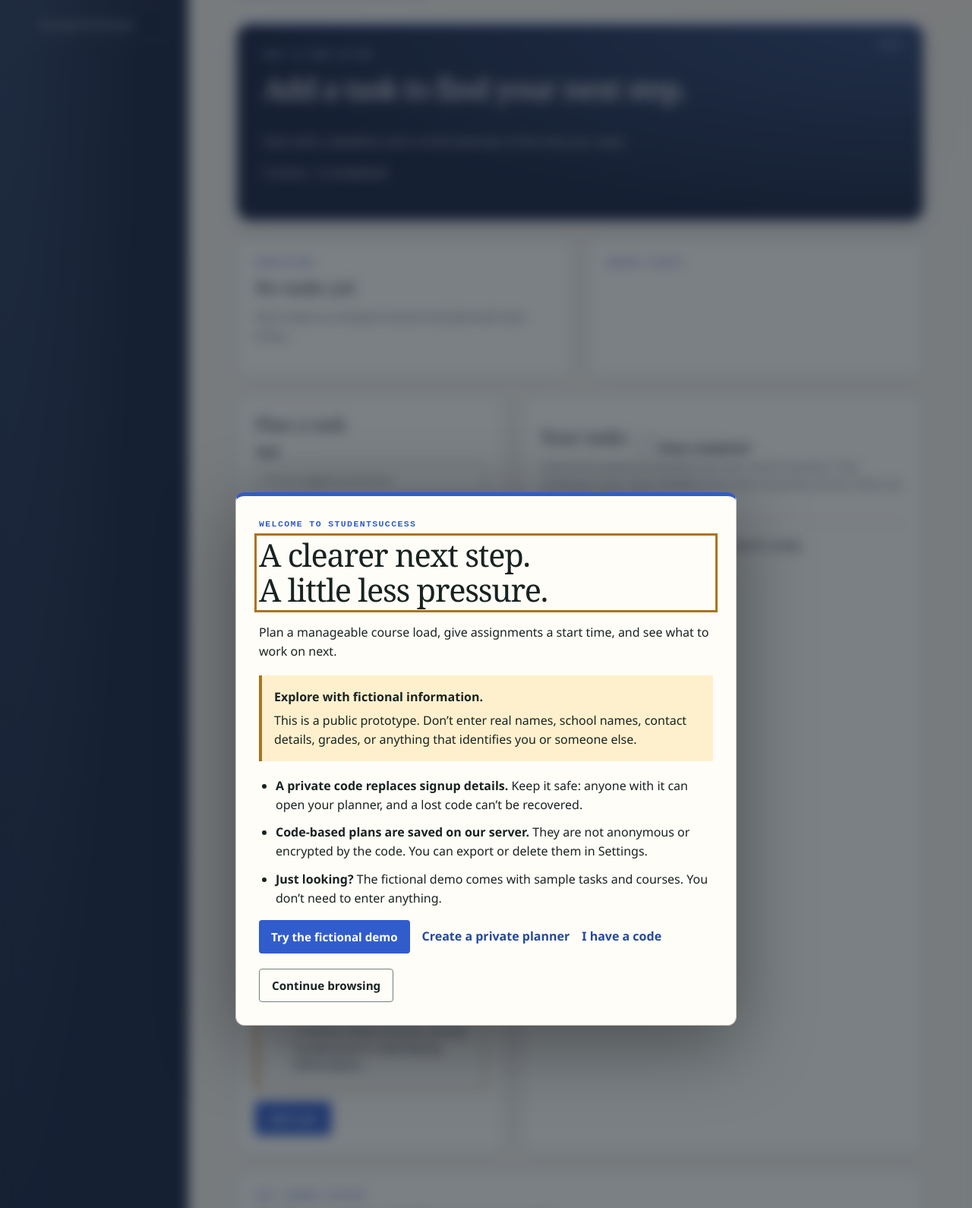
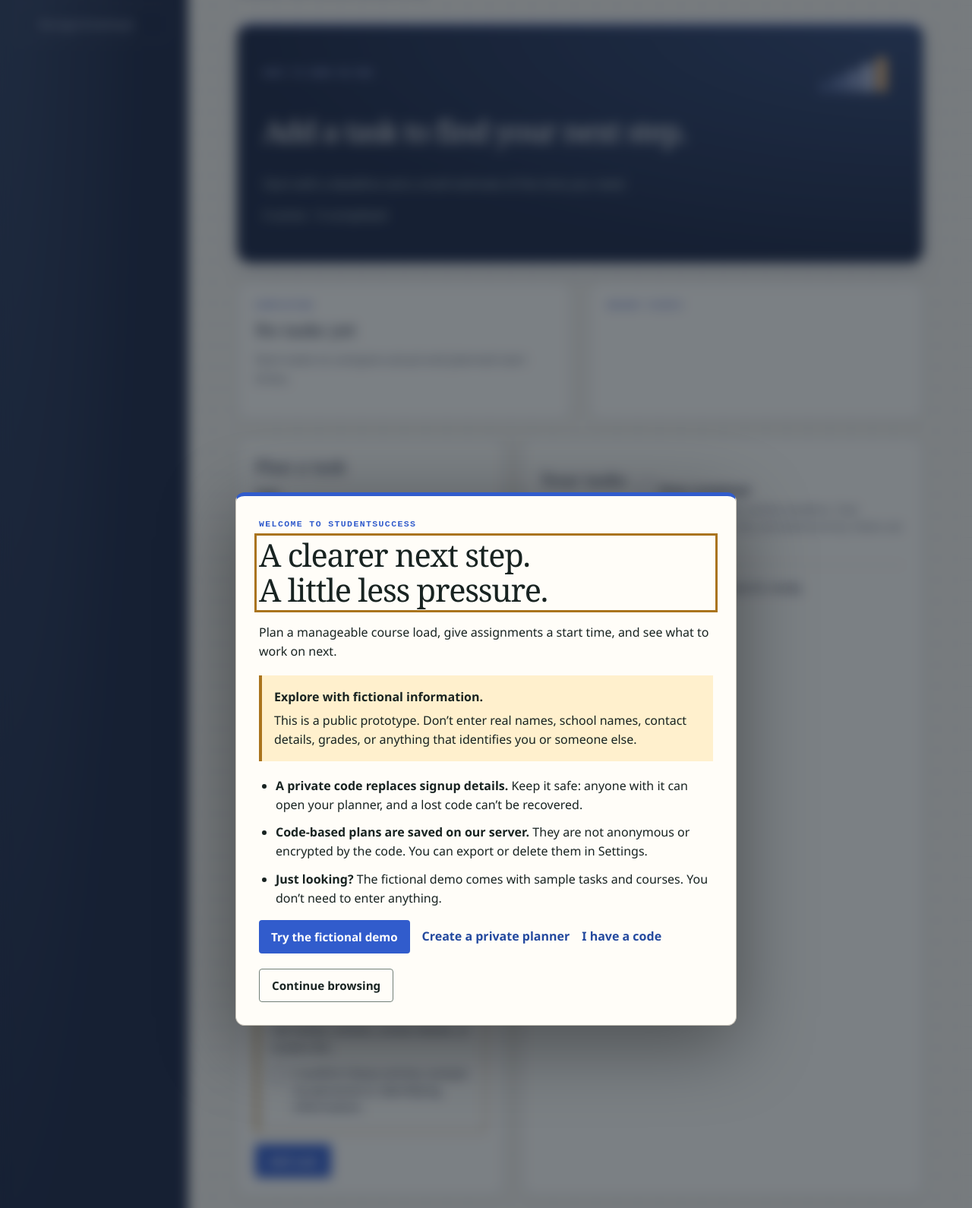
Before and after one commit to JVijay08/StudentSuccess, a Flask app: page /planner in a window 1280 px wide. Shown: the part 301-1891 px from the top of the page at 76% size. Run offline with Flask 3, Linux system fonts and the light colour scheme.

Commit message:
Restore graph paper and add shared planner illustrations

```diff
--- a/static/css/studio.css
+++ b/static/css/studio.css
@@ -13,9 +13,10 @@
 }
 body {
   font-family: "Segoe UI", "Trebuchet MS", sans-serif;
-  background-image: radial-gradient(ellipse at 100% 0, rgba(239,189,131,.14), transparent 48%);
-  background-size: 100% 900px;
-  background-repeat: no-repeat;
+  --graph-line: rgba(45,63,100,.065);
+  background-image: linear-gradient(var(--graph-line) 1px, transparent 1px), linear-gradient(90deg, var(--graph-line) 1px, transparent 1px);
+  background-size: 28px 28px;
+  background-repeat: repeat;
   -webkit-font-smoothing: antialiased;
 }
 h1, h2, h3 { text-wrap: pretty; }
@@ -107,7 +108,8 @@ button.secondary, .password-toggle { color: var(--ink); }
 .example-steps li span { color: #efbd83; font-size: .7rem; }
 .server-demo { padding: 28px; margin-bottom: 40px; border: 1px solid var(--line); border-radius: 16px; background: var(--white); }
 .server-demo h2 { font: 400 1.8rem/1.2 Georgia, serif; margin-top: 0; }
-[data-theme="dark"] body, [data-theme="high-contrast"] body { background-image: none; }
+[data-theme="dark"] body { --graph-line: rgba(180,197,230,.06); }
+[data-theme="high-contrast"] body { background-image: none; }
 [data-theme="dark"] .onboarding-section, [data-theme="dark"] .feature-grid article { background: var(--white); }
 [data-theme="high-contrast"] .shell .sidebar, [data-theme="high-contrast"] .focus-card,
 [data-theme="high-contrast"] .next-card { background: #000; }
@@ -119,3 +121,22 @@ button.secondary, .password-toggle { color: var(--ink); }
   .feature-grid { gap: 14px; padding-bottom: 32px; }
   .server-demo { padding: 20px; }
 }
+
+/* Compact illustrations echo the landing card without adding dashboard noise. */
+.planner-art { display: block; width: 180px; max-width: 100%; height: auto; color: var(--ink); }
+.feature-art { display: flex; align-items: center; justify-content: space-between; gap: 12px; margin-bottom: 18px; }
+.feature-art > span { align-self: flex-start; color: var(--muted); font: .7rem "Courier New", monospace; }
+.feature-art .planner-art { width: 180px; }
+.illustrated-title { display: flex; align-items: center; justify-content: space-between; gap: 16px; margin-bottom: 16px; }
+.illustrated-title > :first-child { margin: 0; min-width: 0; }
+.illustrated-title .planner-art { width: 116px; flex: 0 0 116px; }
+.focus-card .illustrated-title .planner-art { color: #dce4f5; }
+.focus-card:has(.illustrated-title)::after { content: none; }
+.access-art { margin: 8px 0 18px; }
+.access-art .planner-art { width: 150px; }
+.plan-footer .planner-art { width: 140px; flex: 0 0 140px; }
+@media (max-width: 680px) {
+  .illustrated-title .planner-art { width: 88px; flex-basis: 88px; }
+  .feature-art .planner-art { width: 145px; }
+  .plan-footer .planner-art { width: 110px; flex-basis: auto; }
+}
--- /dev/null
+++ b/templates/_illustrations.html
@@ -0,0 +1,30 @@
+{# Decorative, reusable vector artwork. No implied progress or account data. #}
+{% macro illustration(kind) -%}
+<svg class="planner-art" viewBox="0 0 200 112" aria-hidden="true" focusable="false" xmlns="http://www.w3.org/2000/svg">
+  <path d="M12 96H188M28 16V100M64 16V100M100 16V100M136 16V100M172 16V100M12 32H188M12 64H188" fill="none" stroke="currentColor" opacity=".09"/>
+  {% if kind == 'books' %}
+  <rect x="38" y="38" width="32" height="58" rx="5" fill="#7084b8"/>
+  <rect x="76" y="20" width="36" height="76" rx="5" fill="#a6b6df"/>
+  <path d="M119 36Q118 30 124 29L143 25Q149 24 150 30L162 89Q163 95 157 96L138 100Q132 101 131 95Z" fill="#efbd83"/>
+  <path d="M47 50H61M47 81H61M86 34H102M86 80H102M129 42L144 39" fill="none" stroke="#fffefa" stroke-width="3" stroke-linecap="round"/>
+  {% elif kind == 'key' %}
+  <rect x="31" y="18" width="138" height="78" rx="14" fill="#dce4f5"/>
+  <rect x="41" y="28" width="118" height="58" rx="8" fill="#202b48"/>
+  <circle cx="78" cy="57" r="15" fill="none" stroke="#efbd83" stroke-width="7"/>
+  <path d="M94 57H134M121 57V69M134 57V65" fill="none" stroke="#efbd83" stroke-width="7" stroke-linecap="round"/>
+  <path d="M161 13V25M155 19H167" stroke="#7084b8" stroke-width="2" stroke-linecap="round"/>
+  {% elif kind == 'steps' %}
+  <path d="M26 80H77V55H128V30H174" fill="none" stroke="#a6b6df" stroke-width="4" stroke-linecap="round" stroke-linejoin="round"/>
+  <circle cx="26" cy="80" r="13" fill="#7084b8"/>
+  <circle cx="77" cy="55" r="13" fill="#a6b6df"/>
+  <circle cx="128" cy="30" r="13" fill="#efbd83"/>
+  <path d="M21 80L25 84L32 76M72 55L76 59L83 51M169 24L175 30L169 36" fill="none" stroke="#fffefa" stroke-width="2.5" stroke-linecap="round" stroke-linejoin="round"/>
+  {% else %}
+  <rect x="25" y="74" width="24" height="22" rx="4" fill="#566ba0"/>
+  <rect x="57" y="60" width="24" height="36" rx="4" fill="#7084b8"/>
+  <rect x="89" y="46" width="24" height="50" rx="4" fill="#96a6d2"/>
+  <rect x="121" y="32" width="24" height="64" rx="4" fill="#c4cfed"/>
+  <rect x="153" y="18" width="24" height="78" rx="4" fill="#efbd83"/>
+  {% endif %}
+</svg>
+{%- endmacro %}
--- a/templates/course_plan.html
+++ b/templates/course_plan.html
@@ -1,3 +1,4 @@
+{% from "_illustrations.html" import illustration %}
 <!DOCTYPE html>
 <html lang="en">
 <head>
@@ -12,7 +13,7 @@
     <header class="page-header"><div><p class="eyebrow">STUDENTSUCCESS / MY FOUR-YEAR PLAN</p><h1>Plan only what you can follow through on.</h1><p class="lede">Balance ambition with prerequisites, weekly study time, and the assignments these high-school courses will create.</p></div><div class="header-actions"><a class="button" href="{{ url_for('courses.course_explorer') }}">Explore Courses</a><a class="quiet-link" href="{{ url_for('main.dashboard') }}">Dashboard</a></div></header>
     <div class="catalog-note">Course-load ratings are planning estimates. Confirm graduation requirements, prerequisites, and availability with your school counselor.</div>
     <section class="plan-grid">{% for summary in year_summaries %}<article class="year-card"><div class="year-heading"><div><span class="section-kicker">YEAR {{ summary.school_year }}</span><h2>{{ summary.school_year }}th grade</h2></div><span class="workload workload-{{ summary.workload_label|lower }}">{{ summary.workload_label }} estimate</span></div>{% if summary.rows %}<ul class="planned-list">{% for row in summary.rows %}<li><div><a href="{{ url_for('courses.course_detail', course_id=row.course.course_id, catalog=row.catalog_id) }}">{{ row.course.course_name }}</a><small>{{ row.course.subject }} · {{ row.planned.term }} · {{ row.planned.status|title }} · {{ catalogs[row.catalog_id].label }}</small></div><form method="post" action="{{ url_for('courses.remove_from_plan', planned_course_id=row.planned.id) }}"><button class="icon-button" type="submit" aria-label="Remove {{ row.course.course_name }}">×</button></form></li>{% endfor %}</ul><p class="workload-note">{{ summary.rows|length }} course{% if summary.rows|length != 1 %}s{% endif %} · {{ summary.high_workload_count }} high-workload · score {{ summary.workload_points }}</p>{% else %}<p class="empty-state compact">No courses planned yet.</p>{% endif %}</article>{% endfor %}</section>
-    <section class="plan-footer"><div><span class="section-kicker">TURN THE PLAN INTO ACTION</span><h2>Make the workload concrete.</h2><p>Confirm requirements with your counselor, then add upcoming assignments to see what deserves attention now.</p></div><a class="button" href="{{ url_for('tasks.tasks') }}">Open task planner</a></section>
+    <section class="plan-footer">{{ illustration("books") }}<div><span class="section-kicker">TURN THE PLAN INTO ACTION</span><h2>Make the workload concrete.</h2><p>Confirm requirements with your counselor, then add upcoming assignments to see what deserves attention now.</p></div><a class="button" href="{{ url_for('tasks.tasks') }}">Open task planner</a></section>
   </main>
   <script src="{{ url_for('static', filename='js/accessibility.js') }}"></script>
 </body>
--- a/templates/dashboard.html
+++ b/templates/dashboard.html
@@ -1,3 +1,4 @@
+{% from "_illustrations.html" import illustration %}
 <!DOCTYPE html>
 <html lang="en">
 <head>
@@ -68,7 +69,7 @@
       </header>
 
       <section class="focus-card">
-        <p class="eyebrow accent">WHAT TO WORK ON NOW</p>
+        <div class="illustrated-title"><p class="eyebrow accent">WHAT TO WORK ON NOW</p>{{ illustration("momentum") }}</div>
         {% if prioritized_tasks %}
           <ol class="priority-list">
             {% for row in prioritized_tasks[:settings.recommendation_count] %}
--- a/templates/local_planner.html
+++ b/templates/local_planner.html
@@ -1,3 +1,4 @@
+{% from "_illustrations.html" import illustration %}
 <!DOCTYPE html>
 <html lang="en">
 <head>
@@ -22,7 +23,7 @@
       <header id="overview"><p class="eyebrow">YOUR BROWSER WORKSPACE</p><h1>Plan less. Start sooner.</h1><p>Tasks, course catalogs, and a four-year plan?saved on this device. No account needed. Use fictional details only.</p></header>
       <noscript><p class="notice">Enable JavaScript to use this browser-saved planner. No plan information is sent to the server.</p></noscript>
       <p id="message" role="status" aria-live="polite"></p>
-      <section class="focus-card focus" aria-labelledby="next-heading"><p class="eyebrow">WHAT TO WORK ON NOW</p><h2 id="next-heading">Add a task to find your next step.</h2><p id="next-reason">Start with a deadline and a small estimate of the time you need.</p><p id="progress"></p></section>
+      <section class="focus-card focus" aria-labelledby="next-heading"><div class="illustrated-title"><p class="eyebrow">WHAT TO WORK ON NOW</p>{{ illustration("momentum") }}</div><h2 id="next-heading">Add a task to find your next step.</h2><p id="next-reason">Start with a deadline and a small estimate of the time you need.</p><p id="progress"></p></section>
       <section class="grid" aria-label="Planning insights"><article class="card"><p class="eyebrow">COMPLETION</p><h2 id="completion-summary">No tasks yet</h2><p id="delay-summary">Start tasks to see planned-versus-actual timing.</p></article><article class="card"><p class="eyebrow">RECENT STARTS</p><ul id="start-history" class="items"></ul></article></section>
       <div class="columns" id="task-area">
         <section class="card" aria-labelledby="task-form-heading">
--- a/templates/login.html
+++ b/templates/login.html
@@ -1,3 +1,4 @@
+{% from "_illustrations.html" import illustration %}
 <!DOCTYPE html>
 <html lang="en">
 <head>
@@ -18,6 +19,7 @@
     {% include '_accessibility_body.html' %}
     <main id="main-content" class="onboarding-page">
         <section class="onboarding-section access-section">
+            <div class="access-art">{{ illustration("key") }}</div>
             <div class="onboarding-heading">
                 <div>
                     <p class="first-title">STUDENTSUCCESS</p>
--- a/templates/register.html
+++ b/templates/register.html
@@ -1,3 +1,4 @@
+{% from "_illustrations.html" import illustration %}
 <!DOCTYPE html>
 <html lang="en">
 <head>
@@ -12,6 +13,7 @@
   {% include '_accessibility_body.html' %}
   <main id="main-content" class="onboarding-page"><section class="onboarding-section access-section">
     <a class="back-link" href="{{ url_for('main.home') }}">Back to home</a>
+    <div class="access-art">{{ illustration("key") }}</div>
     <p class="first-title">NO NAME. NO EMAIL.</p><h1>Your planner.<br>One private code.</h1>
     <p class="subheading">We'll generate a random code that opens your saved workspace on any device. No username or password to choose.</p>
     {% if errors %}<div class="form-errors" role="alert">{% for error in errors %}<p>{{ error }}</p>{% endfor %}</div>{% endif %}
--- a/templates/tasks.html
+++ b/templates/tasks.html
@@ -1,3 +1,4 @@
+{% from "_illustrations.html" import illustration %}
 <!DOCTYPE html>
 <html lang="en">
 <head>
@@ -33,7 +34,7 @@
     {% endwith %}
 
     <section class="panel">
-      <h2>Add a task</h2>
+      <div class="illustrated-title"><h2>Add a task</h2>{{ illustration("steps") }}</div>
       {% if errors %}
         <div class="errors" role="alert">
           <ul>
```
Also changed, not shown: templates/landing.html (+4 -3 lines).
